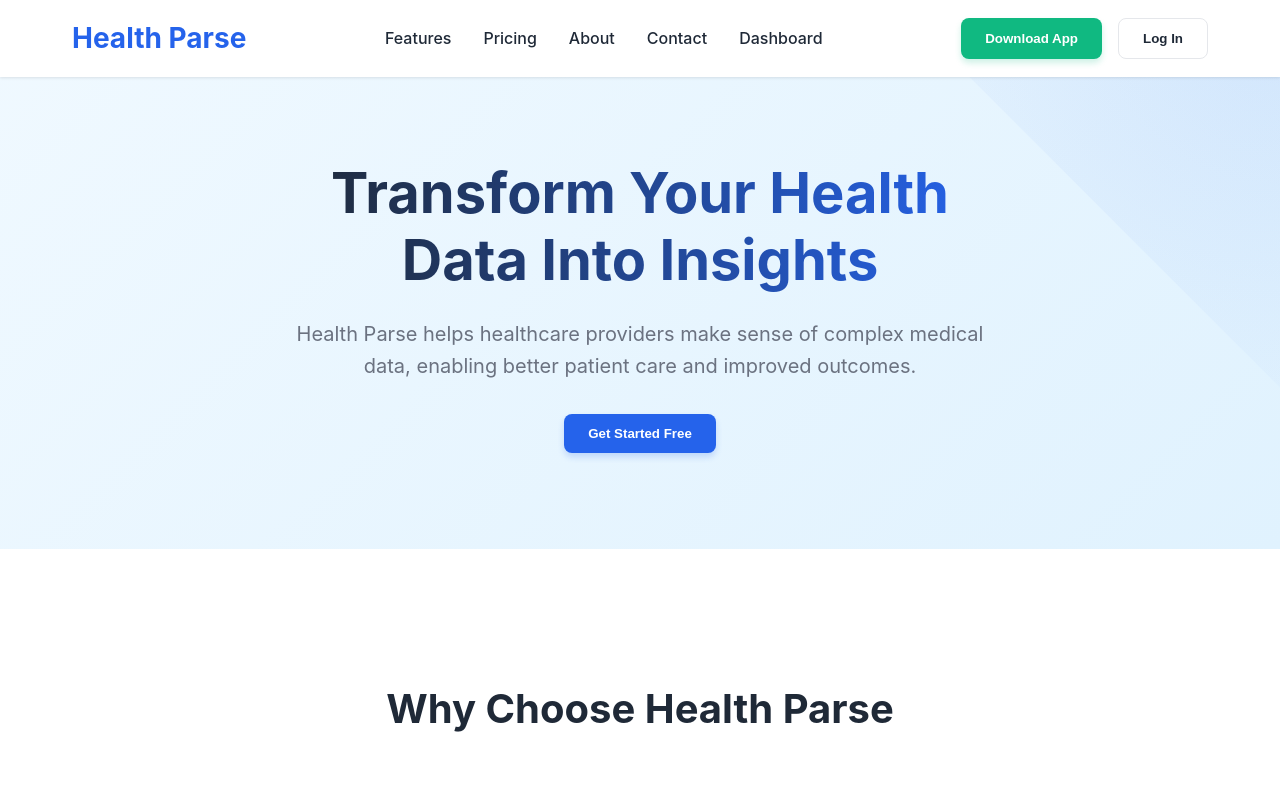
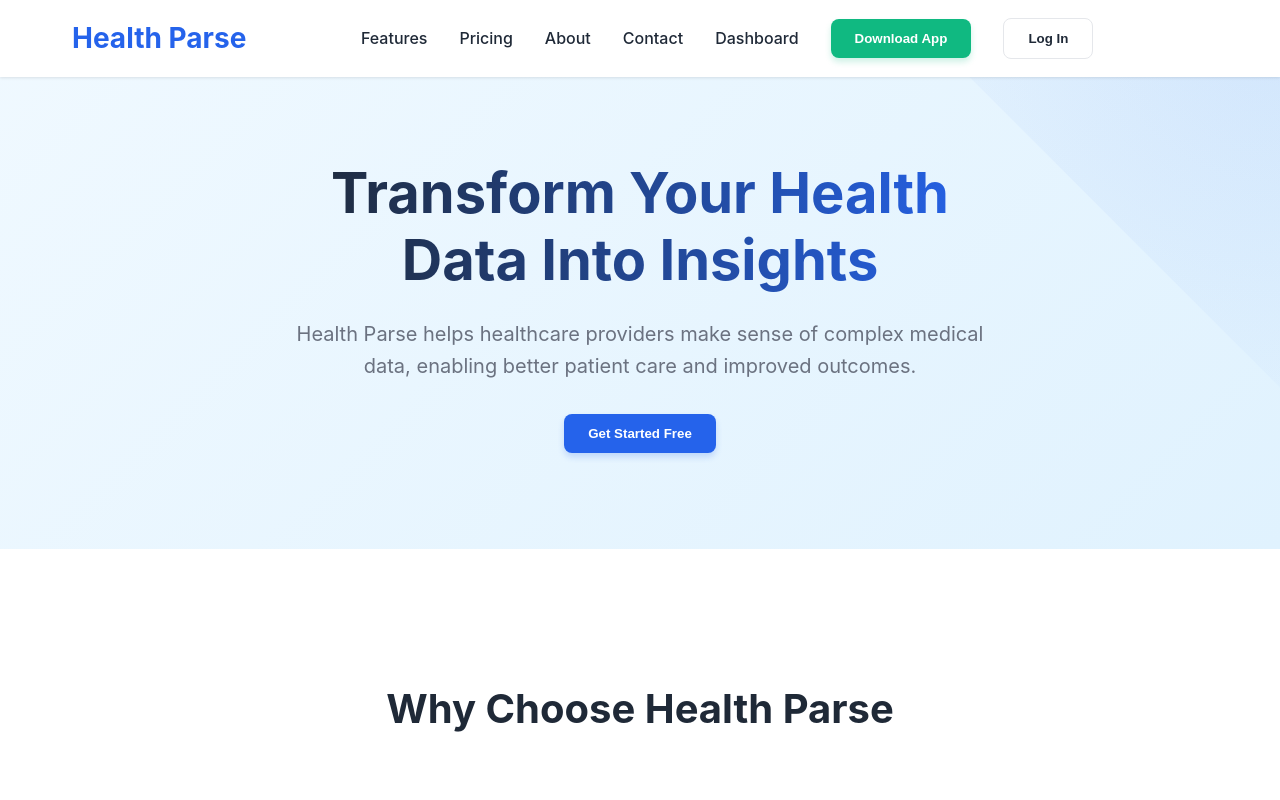
Before and after one commit to Jambr0li/hdp_landing_page, a website built with Vite: page index.html in a window 1280 px wide. Shown: the top 800 px of the page. Built offline with nearby package versions, Linux system fonts and the light colour scheme; no server answers.

Commit message:
adjusted the log in and download buttons so they are aligned with the rest of the nav links and are contained in the dropdown

```diff
--- a/index.html
+++ b/index.html
@@ -21,11 +21,12 @@
                     <li><a href="#about">About</a></li>
                     <li><a href="#contact">Contact</a></li>
                     <li><a href="/dashboard.html">Dashboard</a></li>
+                    <li><button class="btn btn-download">Download App</button></li>
+                    <li><button class="btn btn-login">Log In</button></li>
                 </ul>
             </nav>
             <div class="header-buttons">
-                <button class="btn btn-download">Download App</button>
-                <button class="btn btn-login">Log In</button>
+                <button class="mobile-menu-btn" aria-label="Toggle navigation menu"><i class="fas fa-bars"></i></button>
             </div>
         </div>
     </header>
--- a/src/nav.js
+++ b/src/nav.js
@@ -29,12 +29,11 @@ export default class Nav {
   }
 
   setupMobileNav() {
-    if (window.innerWidth <= 768) {
-      const menuButton = document.createElement('button');
-      menuButton.className = 'mobile-menu-btn';
-      menuButton.setAttribute('aria-label', 'Toggle navigation menu');
-      menuButton.innerHTML = '<i class="fas fa-bars"></i>';
-      this.header.appendChild(menuButton);
+    // Mobile menu button is now in HTML, no dynamic creation needed.
+    // Just add event listener for toggle button.
+
+    const menuButton = document.querySelector('.mobile-menu-btn');
+    if (!menuButton) return;
 
     menuButton.addEventListener('click', this.toggleNav);
 
@@ -49,7 +48,6 @@ export default class Nav {
         this.toggleNav();
       }
     });
-    }
   }
 
   setupScrollEffect() {
--- a/styles.css
+++ b/styles.css
@@ -119,6 +119,12 @@ body {
     display: flex;
     list-style: none;
     gap: 2rem;
+    align-items: center; /* vertically center links and buttons */
+}
+
+.nav ul li {
+    display: flex;
+    align-items: center; /* vertically center for inline elements */
 }
 
 .nav a {
```
Also changed, not shown: dashboard.html (+3 -2 lines). Lines whose indentation alone changed are shown as unchanged.
